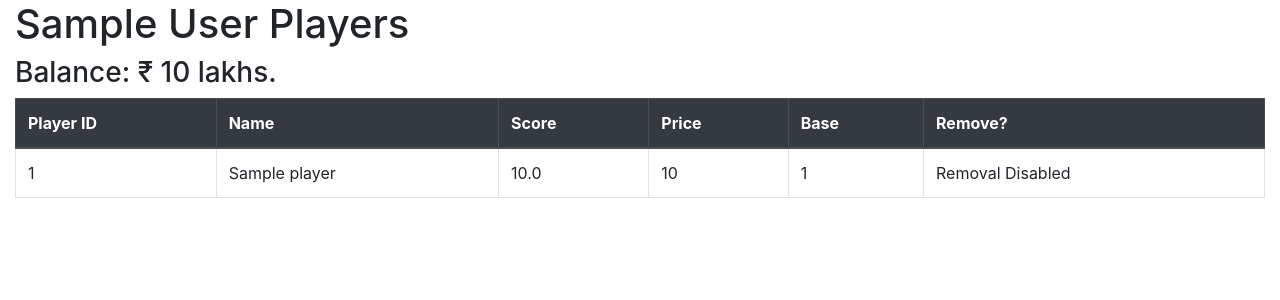
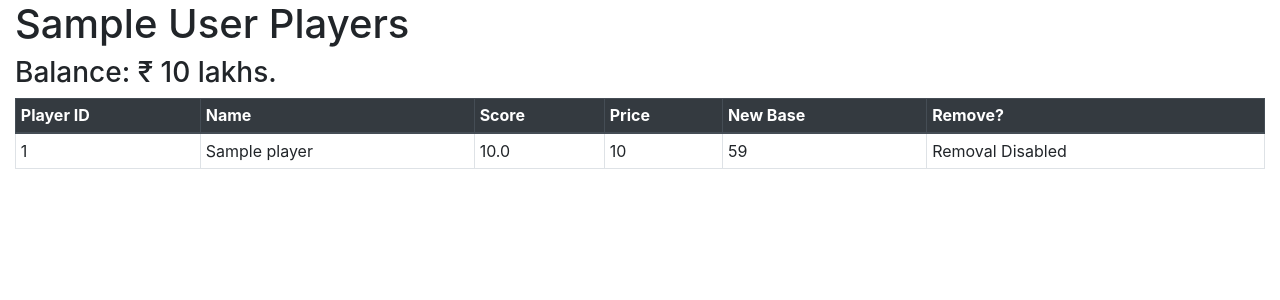
Before and after one commit to crazynayan/ipl2019-django, a Django app: page /ipl/my_players/ in a window 1280 px wide. Shown: the part 56-356 px from the top of the page. Run offline with Django 3.2, Linux system fonts and the light colour scheme; a user stored in the database is signed in; tables that the repository leaves empty hold one stand-in row (values such as "Sample post"); some libraries are stand-ins or nearby versions.

Commit message:
Adjusted Base price with RATIO

```diff
--- a/ipl2019/models.py
+++ b/ipl2019/models.py
@@ -32,9 +32,10 @@ def save_user_member(sender, instance, **kwargs):
 
 
 class Player(models.Model):
+    RATIO = 5.91
     name = models.TextField(max_length=100)
     cost = models.PositiveIntegerField(default=0)
-    base = models.PositiveIntegerField(default=0)
+    iplbase = models.PositiveIntegerField(default=0)
     team = models.CharField(max_length=4, blank=True)
     country = models.TextField(max_length=100)
     type = models.CharField(max_length=12, blank=True)
@@ -45,6 +46,10 @@ class Player(models.Model):
 
     class Meta:
         ordering = ['-score']
+
+    @property
+    def base(self):
+        return max(self.iplbase, round(float(self.score) * self.RATIO))
 
 
 class PlayerInstance(models.Model):
--- a/templates/ipl2019/my_player_list.html
+++ b/templates/ipl2019/my_player_list.html
@@ -14,7 +14,7 @@
 {% endif %}
 
 {% if player_instances %}
-<table class="table table-bordered">
+<table class="table table-bordered table-sm">
     <thead class="thead-dark">
         <th scope="col">Player ID</th>
         <th scope="col">Name</th>
@@ -25,7 +25,7 @@
         {% if type != 'available' %}
         <th scope="col">Price</th>
         {% endif %}
-        <th scope="col">Base</th>
+        <th scope="col">New Base</th>
         {% if type == 'available' %}
         <th scope="col">Cost</th>
         <th scope="col">Team</th>
--- a/templates/ipl2019/player_list.html
+++ b/templates/ipl2019/player_list.html
@@ -3,7 +3,7 @@
 {% block content %}
 <h1>IPL Players</h1>
 {% if player_list %}
-<table class="table table-bordered">
+<table class="table table-bordered table-sm">
     <thead class="thead-dark">
         <th scope="col">Number</th>
         <th scope="col">Name</th>
```
Also changed, not shown: ipl2019/migrations/0014_auto_20190411_1832.py (added).
